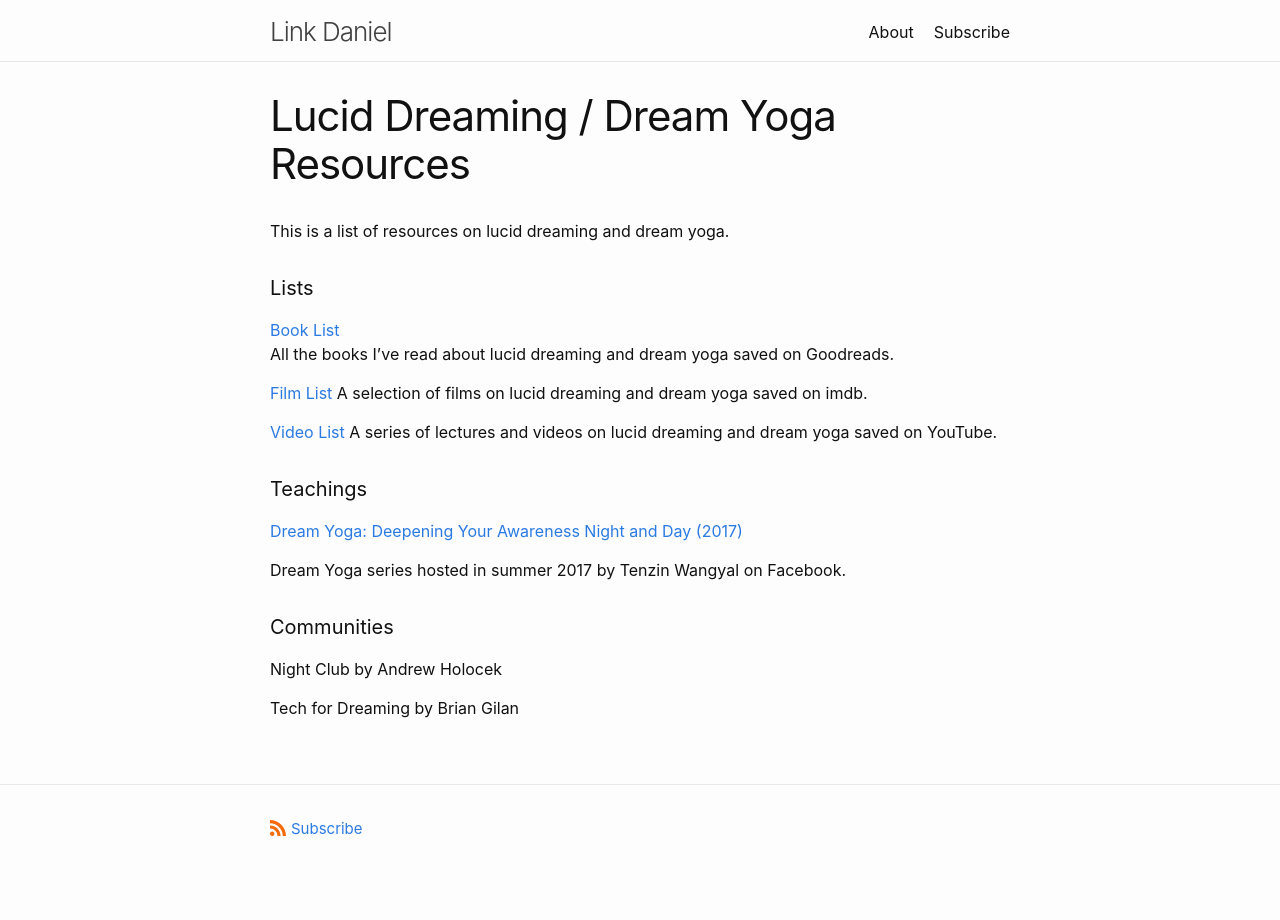
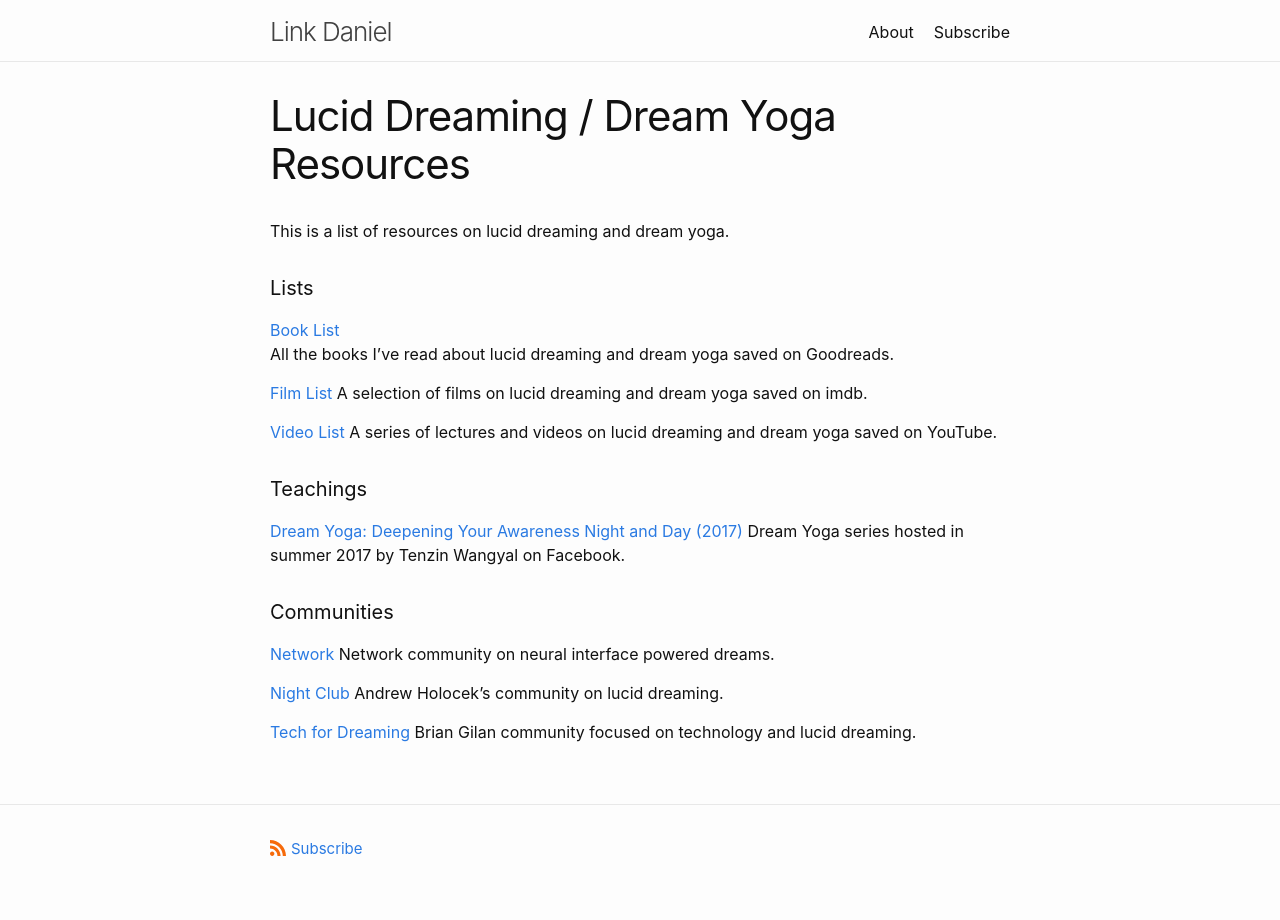
Before and after one commit to link-daniel/link.github.io, a Jekyll site: the page built from dreamresources.md, in a window 1280 px wide. Built offline with Jekyll 4.4.1, drawn with Linux system fonts in a browser that asks for light colours.

Commit message:
Update dreamresources.md

```diff
--- a/dreamresources.md
+++ b/dreamresources.md
@@ -22,11 +22,15 @@ A series of lectures and videos on lucid dreaming and dream yoga saved on YouTub
 <h4>Teachings</h4>
 
 [Dream Yoga: Deepening Your Awareness Night and Day (2017)](https://cybersangha.net/dream-yoga-deepening-your-awareness-night-and-day-teaching-series/)
-
 Dream Yoga series hosted in summer 2017 by Tenzin Wangyal on Facebook.
 
 <h4>Communities</h4>
 
-Night Club by Andrew Holocek
+[Network](https://network.com.de)
+Network community on neural interface powered dreams.
 
-Tech for Dreaming by Brian Gilan
+[Night Club](https://community.nightclub.andrewholecek.com/latest)
+Andrew Holocek's community on lucid dreaming.
+
+[Tech for Dreaming](https://techfordreaming.com)
+Brian Gilan community focused on technology and lucid dreaming.
```
